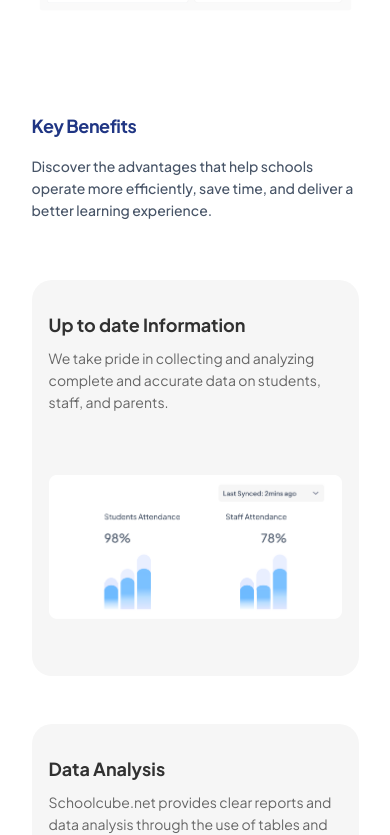
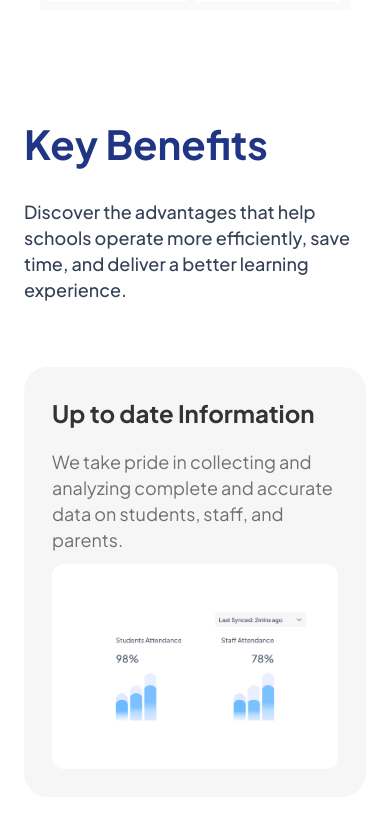
Before and after one commit to Auspicious39/schoolcube-landing, a React (Vite) app: page /features in a window 390 px wide. Shown: the part 692-1527 px from the top of the page. Built offline with nearby package versions, Linux system fonts and the light colour scheme.

Commit message:
made changes to the components to improve the user interface and remove unnecessary sections. Updated FeaturesPage, Footer, Home, KeyBenefits, PricingPage, SchoolAheadSection, SetupBanner, and navbar components. Deleted NeedsSection component as it was no longer needed.

```diff
--- a/src/components/FeaturesPage.jsx
+++ b/src/components/FeaturesPage.jsx
@@ -11,7 +11,7 @@ const FeaturesPage = () => {
 
   return (
     <div className="bg-white  mx-auto">
-      <main className="px-4 pt-[59px] pb-0 md:px-6 md:pt-[112px]">
+      <main className="px-4 pt-[59px] pb-0 md:px-6 md:pt-[82px]">
         <div className="mx-auto flex w-full max-w-[327px] flex-col items-center gap-[70px] text-center sm:gap-10 md:max-w-[852px] md:gap-6">
           <div className="mx-auto flex w-full max-w-[302px] flex-col items-center gap-3 pb-0 md:max-w-none md:gap-4 md:pb-0">
             <h1 className="w-full text-lg font-bold leading-[130%] text-[#203684] md:text-[56px]">
@@ -37,7 +37,7 @@ const FeaturesPage = () => {
           </div>
         </div>
 
-        <div className="mx-auto mb-10 mt-[102px] w-full max-w-[327px] md:mb-[80px] md:mt-[113px] md:max-w-[1016px]">
+        <div className="mx-auto mb-10 mt-[102px] w-full max-w-[327px] md:mb-[64px] md:mt-[74px] md:max-w-[920px]">
           <img
             src={dashboardPreview}
             alt="Dashboard preview"
--- a/src/components/Footer.jsx
+++ b/src/components/Footer.jsx
@@ -2,7 +2,7 @@ import logo from "../assets/logo.png";
 
 const Footer = () => {
   return (
-    <footer className="relative bg-[#F0F8FF] px-6 pb-[31px] pt-[31px] md:h-[469px] md:bg-[linear-gradient(60deg,rgba(190,223,254,.35),#bdc8f0)] md:px-6 md:pb-[87px] md:pt-[79px]">
+    <footer className="relative bg-[#BEDFFE1F] px-6 pb-[31px] pt-[31px] md:h-[469px] md:bg-[linear-gradient(79.28deg,rgba(190,223,254,0.06),#bdc8f0)] md:px-6 md:pb-[87px] md:pt-[79px]">
       <div className="mx-auto w-full md:max-w-[80%]">
         <div className="md:hidden">
           <img src={logo} alt="Schoolcube" className="mb-[35px] w-[167px]" />
--- a/src/components/KeyBenefits.jsx
+++ b/src/components/KeyBenefits.jsx
@@ -1,140 +1,163 @@
-import { motion, useReducedMotion } from "framer-motion";
-import attendanceImage from "../assets/update.png";
-import analysisImage from "../assets/analysis.png";
-import managementImage from "../assets/management.png";
-import costImage from "../assets/cost.png";
-import securityImage from "../assets/security.png";
-import backupImage from "../assets/backup.png";
+import { motion, useReducedMotion } from 'framer-motion';
+import updateImage from '../assets/update.png';
+import analysisImage from '../assets/analysis.png';
+import managementImage from '../assets/management.png';
+import costImage from '../assets/cost.png';
+import securityImage from '../assets/security.png';
+import backupImage from '../assets/backup.png';
 
 const benefits = [
   {
-    title: "Up to date Information",
+    title: 'Up to date Information',
     description:
-      "We take pride in collecting and analyzing complete and accurate data on students, staff, and parents.",
-    image: attendanceImage,
+      'We take pride in collecting and analyzing complete and accurate data on students, staff, and parents.',
+    image: updateImage,
   },
   {
-    title: "Data Analysis",
+    title: 'Data Analysis',
     description:
-      "Schoolcube.net provides clear reports and data analysis through the use of tables and charts.",
+      'Schoolcube.net provides clear reports and data analysis through the use of tables and charts.',
     image: analysisImage,
   },
   {
-    title: "Easy & Effective Management",
+    title: 'Easy & Effective Management',
     description:
-      "Schoolcube.net is intuitive, clear and easy to use. It provides 24/7 system stability and reliability.",
+      'Schoolcube.net is intuitive, clear and easy to use. It provides 24/7 system stability and reliability.',
     image: managementImage,
   },
   {
-    title: "Cost Effective",
-    description: "Schoolcube packages come at almost no cost to its users.",
+    title: 'Cost Effective',
+    description: 'Schoolcube packages come at almost no cost to its users.',
     image: costImage,
   },
   {
-    title: "Security",
+    title: 'Security',
     description:
-      "All data on Schoolcube.net is protected by high-profile security.",
+      'All data on Schoolcube.net is protected by high-profile security.',
     image: securityImage,
   },
   {
-    title: "Data Backup",
+    title: 'Data Backup',
     description:
-      "Data is backed up automatically on a daily, weekly and monthly basis.",
+      'Data is backed up automatically on a daily, weekly and monthly basis.',
     image: backupImage,
   },
 ];
 
-const KeyBenefits = () => {
-  const shouldReduceMotion = useReducedMotion();
-  const slideDistance = shouldReduceMotion ? 0 : 24;
-
-  const reveal = {
-    hidden: { opacity: 0, y: slideDistance },
-    visible: {
+const cardVariants = {
+  hidden: { opacity: 0, y: 36 },
+  visible: (index) => ({
     opacity: 1,
     y: 0,
     transition: {
-        duration: shouldReduceMotion ? 0.01 : 0.55,
+      delay: index * 0.08,
+      duration: 0.55,
       ease: [0.22, 1, 0.36, 1],
     },
-    },
+  }),
 };
 
+export default function KeyBenefits({ variant = 'large' }) {
+  const shouldReduceMotion = useReducedMotion();
+  const isCompact = variant === 'compact';
+
   return (
-    <section className="mx-auto w-full bg-white px-6 py-[56px] sm:px-6 md:px-12 md:py-20 lg:px-16">
-      <div className="mx-auto flex max-w-[327px] flex-col gap-[58px] md:max-w-none md:gap-14">
-
-        <motion.div
-          className="flex w-full flex-col items-start gap-[18px] md:gap-4"
-          initial="hidden"
-          whileInView="visible"
-          viewport={{ once: true, amount: 0.3 }}
-          variants={reveal}
+    <section
+      className={
+        isCompact
+          ? 'bg-white px-0 pb-[72px] pt-[44px] md:pb-[102px] md:pt-[96px]'
+          : 'bg-white px-6 py-16 md:px-8 md:pb-[96px] md:pt-[18px]'
+      }
     >
-          <h2 className="text-lg font-bold leading-[133%] tracking-tight text-[#203684] sm:text-3xl md:text-4xl">
+      <div
+        className={
+          isCompact
+            ? 'mx-auto max-w-[327px] md:max-w-[756px]'
+            : 'mx-auto max-w-[1240px]'
+        }
+      >
+        <div className={isCompact ? 'max-w-[520px]' : 'max-w-[900px]'}>
+          <h2
+            className={
+              isCompact
+                ? 'text-[18px] font-bold leading-[1.3] text-[#203684] md:text-[20px]'
+                : 'text-[40px] font-bold leading-[1.12] text-[#203684] md:text-[56px] md:leading-[1.16]'
+            }
+          >
             Key Benefits
           </h2>
-          <p className="max-w-2xl text-sm font-medium leading-[157%] text-[#475467] md:text-lg md:font-normal md:leading-relaxed">
+          <p
+            className={
+              isCompact
+                ? 'mt-3 text-[12px] font-medium leading-[1.55] text-[#475467] md:max-w-[519px] md:text-[12px]'
+                : 'mt-8 text-[18px] font-medium leading-[1.45] text-[#344054] md:max-w-[884px] md:text-[24px] md:leading-[1.38]'
+            }
+          >
             Discover the advantages that help schools operate more efficiently,
             save time, and deliver a better learning experience.
           </p>
-        </motion.div>
+        </div>
 
-
-        <motion.div
-          className="grid w-full grid-cols-1 gap-12 md:grid-cols-2 md:gap-8"
-          initial="hidden"
-          whileInView="visible"
-          viewport={{ once: true, amount: 0.12 }}
-          variants={{
-            hidden: {},
-            visible: {
-              transition: {
-                staggerChildren: shouldReduceMotion ? 0 : 0.1,
-              },
-            },
-          }}
+        <div
+          className={
+            isCompact
+              ? 'mt-9 grid grid-cols-1 gap-[24px] md:mt-[44px] md:grid-cols-2 md:gap-x-[52px] md:gap-y-[24px]'
+              : 'mt-16 grid grid-cols-1 gap-10 md:mt-[100px] md:grid-cols-2 md:gap-x-[66px] md:gap-y-[94px] md:px-[22px]'
+          }
         >
-          {benefits.map((benefit) => (
+          {benefits.map((benefit, index) => (
             <motion.article
+              className={
+                isCompact
+                  ? 'flex h-[396px] flex-col rounded-[22px] bg-[#F6F6F6] px-7 py-[29px]'
+                  : 'flex min-h-[430px] flex-col rounded-[24px] bg-[#F6F6F6] px-7 pb-7 pt-8 md:min-h-[500px] md:px-9 md:pb-9 md:pt-9'
+              }
+              custom={index}
+              initial={shouldReduceMotion ? false : 'hidden'}
+              whileInView={shouldReduceMotion ? undefined : 'visible'}
+              viewport={{ once: true, amount: 0.24 }}
+              variants={cardVariants}
               key={benefit.title}
-              className="group flex h-[396px] flex-col justify-between overflow-hidden rounded-[20px] bg-[#F6F6F6] px-[17px] pb-[33px] pt-[33px] md:h-auto md:rounded-[24px] md:p-8"
-              variants={reveal}
-              whileHover={
-                shouldReduceMotion
-                  ? undefined
-                  : {
-                    y: -4,
-                    boxShadow: "0 16px 32px rgba(30, 43, 88, 0.08)",
+            >
+              <div>
+                <h3
+                  className={
+                    isCompact
+                      ? 'text-[20px] font-semibold leading-[1.3] text-black/80'
+                      : 'text-[24px] font-bold leading-[1.22] text-[#333333] md:text-[28px]'
                   }
-              }
-              whileTap={shouldReduceMotion ? undefined : { scale: 0.99 }}
-              transition={{ duration: 0.25, ease: "easeOut" }}
                 >
-
-              <div className="flex flex-col gap-3">
-                <h3 className="font-[Plus_Jakarta_Sans] text-lg font-bold leading-[128%] text-[#000000CC] sm:text-xl">
                   {benefit.title}
                 </h3>
-                <p className="font-[Plus_Jakarta_Sans] text-sm font-normal leading-[155%] text-[#666666] sm:text-base">
+                <p
+                  className={
+                    isCompact
+                      ? 'mt-[9px] text-[16px] font-normal leading-[1.7] text-[#666666]'
+                      : 'mt-5 text-[18px] leading-[1.45] text-[#707070] md:text-[22px] md:leading-[1.45]'
+                  }
+                >
                   {benefit.description}
                 </p>
               </div>
 
-
-              <div className="flex h-[193px] w-full items-end justify-center sm:h-[220px] md:rounded-[16px] md:bg-white md:p-4">
+              <div
+                className={
+                  isCompact
+                    ? 'mt-auto flex min-h-0 flex-1 items-center justify-center rounded-[11px] bg-white p-3'
+                    : 'mt-auto flex h-[205px] w-full items-center justify-center rounded-[12px] bg-white p-4 md:h-[240px] md:p-5'
+                }
+              >
                 <img
                   src={benefit.image}
-                  alt={benefit.title}
-                  className="h-full w-full object-contain transition-transform duration-500 ease-out motion-reduce:transform-none group-hover:scale-[1.02]"
+                  alt=""
+                  className="h-full w-full object-contain"
+                  loading="lazy"
                 />
               </div>
             </motion.article>
           ))}
-        </motion.div>
+        </div>
       </div>
     </section>
   );
-};
-
-export default KeyBenefits;
+}
--- a/src/components/SchoolAheadSection.jsx
+++ b/src/components/SchoolAheadSection.jsx
@@ -1,7 +1,3 @@
-"use client";
-
-import { motion } from "framer-motion";
-
 const SchoolAheadSection = () => {
   const features = [
     {
@@ -75,50 +71,10 @@ const SchoolAheadSection = () => {
     },
   ];
 
-  const containerVariants = {
-    hidden: { opacity: 0 },
-    visible: {
-      opacity: 1,
-      transition: {
-        staggerChildren: 0.2,
-      },
-    },
-  };
-
-  const cardVariants = {
-    hidden: { opacity: 0, y: 40, scale: 0.95 },
-    visible: {
-      opacity: 1,
-      y: 0,
-      scale: 1,
-      transition: {
-        type: "spring",
-        damping: 18,
-        stiffness: 110,
-        duration: 0.6,
-      },
-    },
-  };
-
-  const headerVariants = {
-    hidden: { opacity: 0, y: -20 },
-    visible: {
-      opacity: 1,
-      y: 0,
-      transition: { duration: 0.7, delay: 0.1, ease: "easeOut" },
-    },
-  };
-
   return (
     <section className="overflow-hidden bg-white pb-[74px] pt-0 md:px-0 md:pb-0 md:pt-[176px]">
       <div className="mx-auto w-full ">
-        <motion.div
-          className="mb-10 flex flex-col items-start gap-6 md:mb-[84px] md:gap-7"
-          initial="hidden"
-          whileInView="visible"
-          viewport={{ once: true, amount: 0.5 }}
-          variants={headerVariants}
-        >
+        <div className="mb-10 flex flex-col items-start gap-6 md:mb-[84px] md:gap-7">
           <h2 className="min-w-0 text-lg font-bold leading-[130%] text-[#203684] sm:text-xl md:text-[40px]">
             Put Your School Ahead of Others
           </h2>
@@ -127,20 +83,13 @@ const SchoolAheadSection = () => {
             Increase the efficiency of your school by eliminating manual
             management tasks, which are prone to errors.
           </p>
-        </motion.div>
+        </div>
 
-        <motion.div
-          className="grid grid-cols-1 gap-[30px] md:grid-cols-3 md:gap-[20px]"
-          initial="hidden"
-          whileInView="visible"
-          viewport={{ once: true, amount: 0.2 }}
-          variants={containerVariants}
-        >
+        <div className="grid grid-cols-1 gap-[30px] md:grid-cols-3 md:gap-[20px]">
           {features.map((feature, i) => (
-            <motion.article
+            <article
               key={i}
               className="flex h-[230px] flex-col justify-center gap-6 rounded-[20px] bg-[#F6FBFF] px-[31px] py-3 md:h-[259px] md:min-h-0 md:px-[31px] md:py-5"
-              variants={cardVariants}
             >
               <div className="h-8 w-8 shrink-0 md:h-10 md:w-10">
                 {feature.icon}
@@ -153,9 +102,9 @@ const SchoolAheadSection = () => {
               <p className="text-sm font-medium leading-[155%] text-[#475467] md:text-[14px]">
                 {feature.body}
               </p>
-            </motion.article>
+            </article>
           ))}
-        </motion.div>
+        </div>
       </div>
     </section>
   );
--- a/src/components/navbar.jsx
+++ b/src/components/navbar.jsx
@@ -308,7 +308,7 @@ const Navbar = () => {
         ref={filterRef}
       />
 
-      <div className="mx-auto flex h-[57px] w-full items-center justify-between md:h-[67px] md:max-w-[80%]">
+      <div className="mx-auto flex h-[57px] w-full items-center justify-between md:h-[67px] md:max-w-[85%]">
         <Link to="/" onClick={scrollToTop}>
           <img
             src={logo}
```
Also changed, not shown: src/components/Home.jsx (+2 -17 lines), src/components/NeedsSection.jsx (deleted, +0 -30 lines), src/components/PricingPage.jsx (+34 -62 lines), src/components/SetupBanner.jsx (+4 -4 lines). Lines whose indentation alone changed are shown as unchanged.
